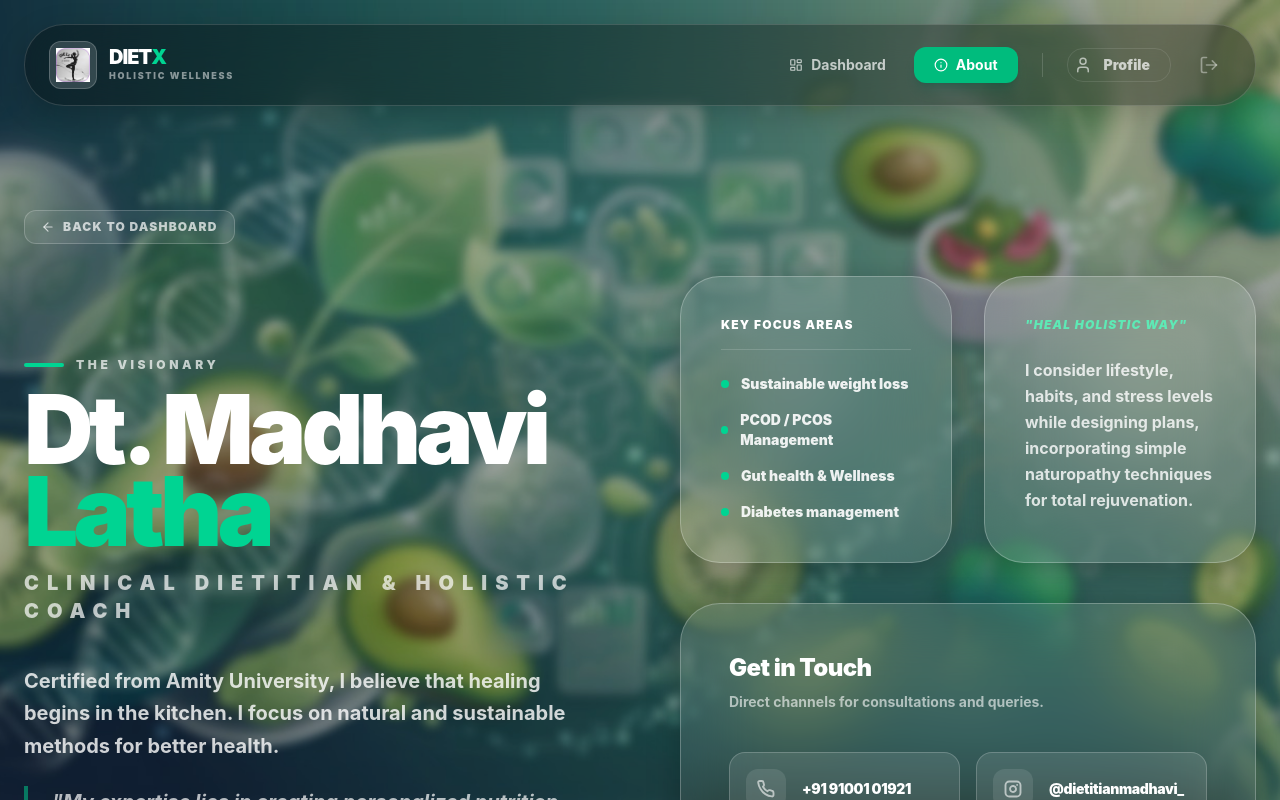
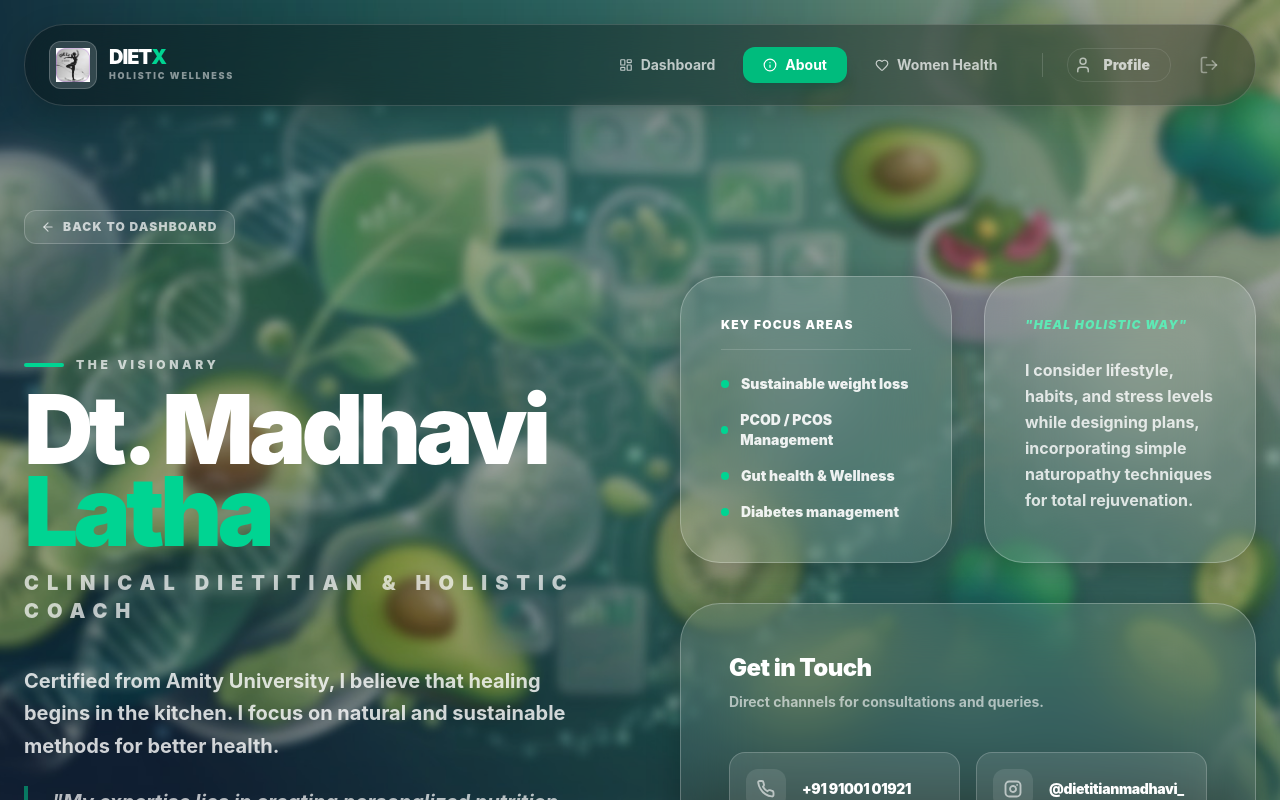
Before and after one commit to Karthik564125/dietx, a React (Vite) app in the folder frontend/: page /about in a window 1280 px wide. Shown: the top 800 px of the page. Built offline with nearby package versions, Linux system fonts and the light colour scheme.

Commit message:
some changes

```diff
--- a/frontend/src/components/Navbar.tsx
+++ b/frontend/src/components/Navbar.tsx
@@ -1,4 +1,4 @@
-import { useState, useEffect } from 'react';
+import { useState } from 'react';
 import { useNavigate, useLocation } from 'react-router-dom';
 import { LogOut, Info, Menu, X, LayoutDashboard, User, ChevronRight, Heart } from 'lucide-react';
 import logo from '../assets/logo.png';
@@ -10,20 +10,8 @@ interface NavbarProps {
 }
 
 const Navbar = ({ setIsAuthenticated }: NavbarProps) => {
-  const [isFemale, setIsFemale] = useState(false);
   const [isOpen, setIsOpen] = useState(false);
   const [showLogoutDialog, setShowLogoutDialog] = useState(false);
-
-  useEffect(() => {
-    const userStr = localStorage.getItem('user');
-    if (userStr) {
-      try {
-        const user = JSON.parse(userStr);
-        setIsFemale(user.gender === 'female');
-      } catch { }
-    }
-  }, []);
-  // Removed profile picture state
 
   const navigate = useNavigate();
   const location = useLocation();
@@ -65,8 +53,7 @@ const Navbar = ({ setIsAuthenticated }: NavbarProps) => {
               {[
                 { name: 'Dashboard', path: '/dashboard', icon: <LayoutDashboard size={14} /> },
                 { name: 'About', path: '/about', icon: <Info size={14} /> },
-                // PCOD Consultancy appears for female users
-                ...(isFemale ? [{ name: 'Women Health', path: '/pcod-consultancy', icon: <Heart size={14} /> }] : []),
+                { name: 'Women Health', path: '/pcod-consultancy', icon: <Heart size={14} /> },
               ].map((link) => (
                 <button
                   key={link.path}
@@ -142,7 +129,7 @@ const Navbar = ({ setIsAuthenticated }: NavbarProps) => {
             { name: 'Dashboard', path: '/dashboard', icon: <LayoutDashboard size={22} /> },
             { name: 'About Us', path: '/about', icon: <Info size={22} /> },
             { name: 'My Profile', path: '/profile', icon: <User size={22} /> },
-            ...(isFemale ? [{ name: 'Women Health', path: '/pcod-consultancy', icon: <Heart size={22} /> }] : []),
+            { name: 'Women Health', path: '/pcod-consultancy', icon: <Heart size={22} /> },
           ].map((link) => (
             <button
               key={link.path}
```
